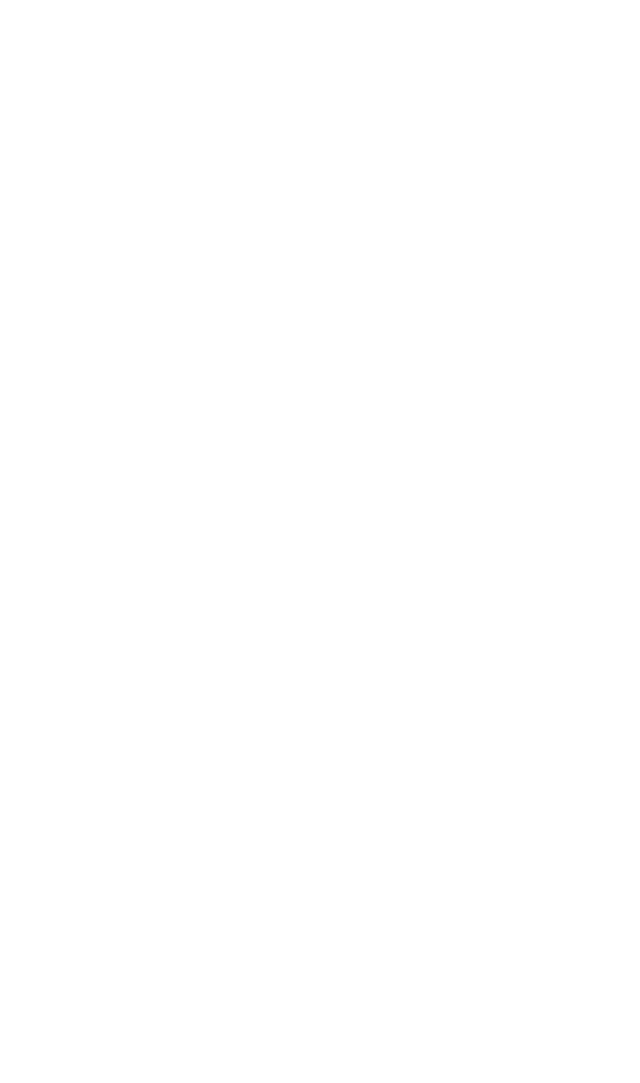
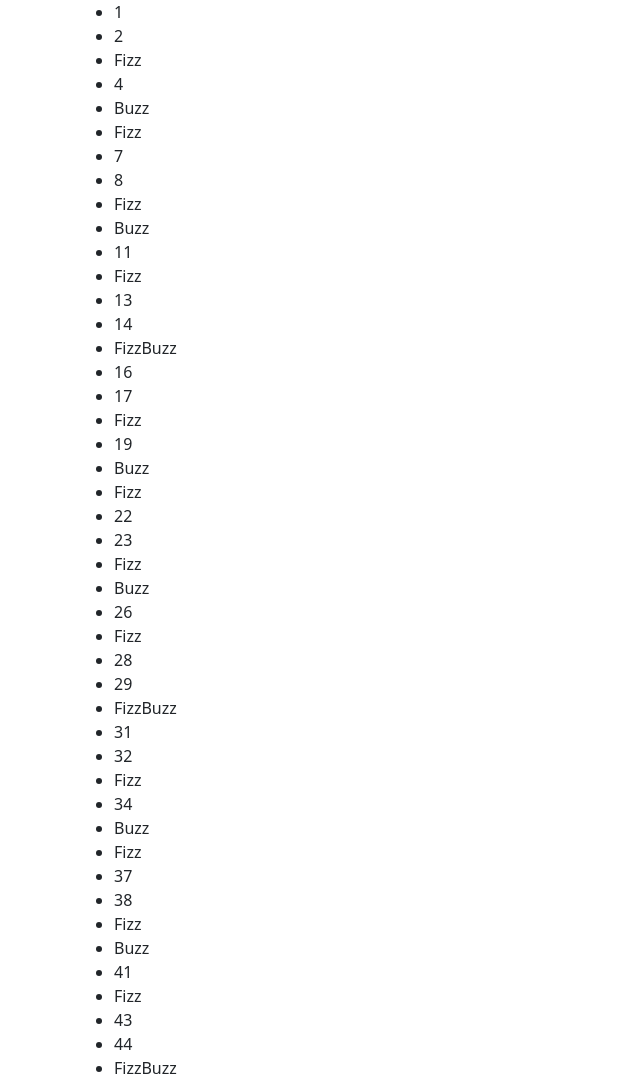
Before and after one commit to Francesco-Munafo/js-fizzbuzz, a plain HTML site: page index.html in a window 1280 px wide. Shown: the top 1083 px of the page, without its empty margins (0-640 px from the left). Before the commit the page ends 800 px from the top, so only its background shows below. Drawn offline with nearby package versions, Linux system fonts and the light colour scheme.

Commit message:
Add js script
Add js script to show correct strings for each request

```diff
--- a/assets/js/main.js
+++ b/assets/js/main.js
@@ -0,0 +1,55 @@
+/* Consegna:
+Scrivi un programma che stampi in console i numeri da 1 a 100, ma che:
+ per i multipli di 3 stampi “Fizz” al posto del numero
+e per i multipli di 5 stampi “Buzz”.
+Per i numeri che sono sia multipli di 3 che di 5 stampi “FizzBuzz”.
+Prima di partire a scrivere codice poniamoci qualche domanda:
+Come faccio a sapere se un numero è divisibile per un altro?
+Abbiamo visto qualcosa di particolare che possiamo usare (si)?
+Consigli del giorno:
+Scriviamo sempre prima dei commenti in italiano per capire cosa vogliamo fare
+Proviamo ad immaginare le operazioni che vogliamo far svolgere al nostro programma così come lo faremmo "a mano"
+BONUS 1:
+Crea un container nel DOM , aggiungendo (attraverso la funzione append()) un elemento html con il numero o la stringa corretta da mostrare.
+BONUS 2:
+Applica stili differenti agli elementi aggiunti al DOM nel BONUS 1, a seconda che il valore inserito sia un numero, un fizz, un buzz o un fizzbuzz.
+Se sei a corto di idee per lo stile, potresti prendere spunto dallo screenshot fornito in consegna.
+*/
+
+// Scrivo il ciclo che creerà i numeri i console e che restituirà le stringhe richieste se si verificano le condizioni
+
+let fizz = "Fizz";
+let buzz = "Buzz";
+// Creo la variabile per poter riportare gli elementi in pagina
+const ulElement = document.getElementById('lista');
+let liItem = document.createElement('li');
+
+for ( let i = 1; i <= 100; i++){
+    if (i % 3 === 0 && i % 5 == 0){
+
+        liItem = document.createElement('li');
+        liItem.append(fizz + buzz);
+        console.log(fizz + buzz);
+    } else if (i % 3 === 0) {
+
+        liItem = document.createElement('li');
+        liItem.append(fizz);
+        console.log(fizz);
+
+    } else if (i % 5 === 0) {
+
+        liItem = document.createElement('li');
+        liItem.append(buzz);
+        console.log(buzz);
+
+    } else {
+
+        liItem = document.createElement('li');
+        liItem.append(i);
+        console.log(i);
+    }
+
+
+    ulElement.append(liItem);
+
+}
--- a/index.html
+++ b/index.html
@@ -4,9 +4,21 @@
         <meta charset="UTF-8">
         <meta name="viewport" content="width=device-width, initial-scale=1.0">
         <title>FizzBuzz</title>
+        <link
+            href="https://cdn.jsdelivr.net/npm/bootstrap@5.0.2/dist/css/bootstrap.min.css"
+            rel="stylesheet"
+            integrity="sha384-EVSTQN3/azprG1Anm3QDgpJLIm9Nao0Yz1ztcQTwFspd3yD65VohhpuuCOmLASjC"
+            crossorigin="anonymous">
         <link rel="stylesheet" href="./assets/css/style.css">
     </head>
     <body>
+        <main>
+            <div class="container">
+                <ul id="lista">
+
+                </ul>
+            </div>
+        </main>
 
         <script src="./assets/js/main.js"></script>
     </body>
```
Lines whose indentation alone changed are shown as unchanged.
